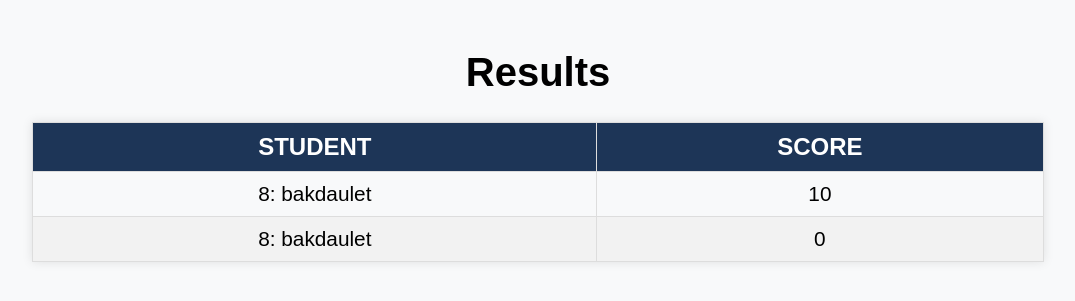
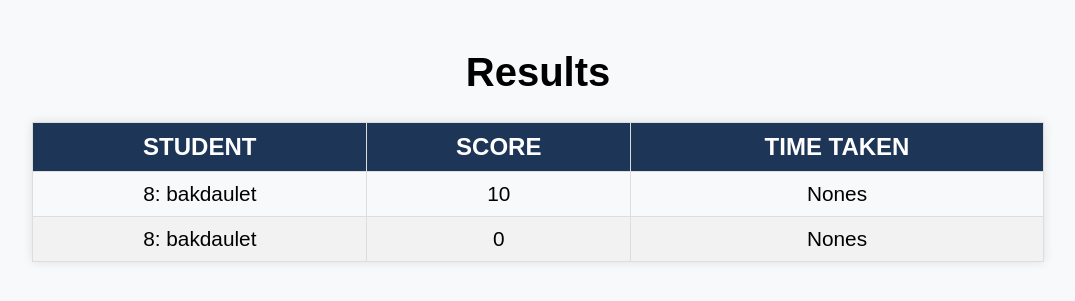
Before and after one commit to Bakdaulett/INF-232, a Django app: page /teacher_results/1/ in a window 1280 px wide. Shown: the top 301 px of the page, without its empty margins (102-1177 px from the left). Run offline with Django 4.2, Linux system fonts and the light colour scheme; a user stored in the database is signed in; data comes from the database, SQL or seed files in the repository.

Commit message:
keeping track of time taken, and showing in results page

```diff
--- a/Quiz/quizapp/models.py
+++ b/Quiz/quizapp/models.py
@@ -40,4 +40,5 @@
     res_id = models.AutoField(primary_key=True)
     quiz_id = models.ForeignKey(Quiz, on_delete=models.CASCADE, null=True)
     student_id = models.ForeignKey(Student, on_delete=models.CASCADE, null=True)
+    timetaken = models.IntegerField()
     score = models.IntegerField()
--- a/Quiz/quizapp/templates/teacher_results.html
+++ b/Quiz/quizapp/templates/teacher_results.html
@@ -16,6 +16,7 @@
         <tr>
           <th>Student</th>
           <th>Score</th>
+          <th>Time taken</th>
         </tr>
       </thead>
       <tbody>
@@ -23,6 +24,7 @@
           <tr>
             <td>{{ result.student_id }}</td>
             <td>{{ result.score }}</td>
+            <td>{{ result.timetaken }}s</td>
           </tr>
         {% endfor %}
       </tbody>
--- a/Quiz/quizapp/views.py
+++ b/Quiz/quizapp/views.py
@@ -165,7 +165,7 @@
             'total': total
         }
         for q in questions:
-            qr = QuizResult(quiz_id=q.quiz_id, student_id_id=request.user.id, score=score)
+            qr = QuizResult(quiz_id=q.quiz_id, student_id_id=request.user.id, timetaken=int(request.POST.get('timer')), score=score)
             qr.save()
         return render(request, 'result.html', context)
 
```
